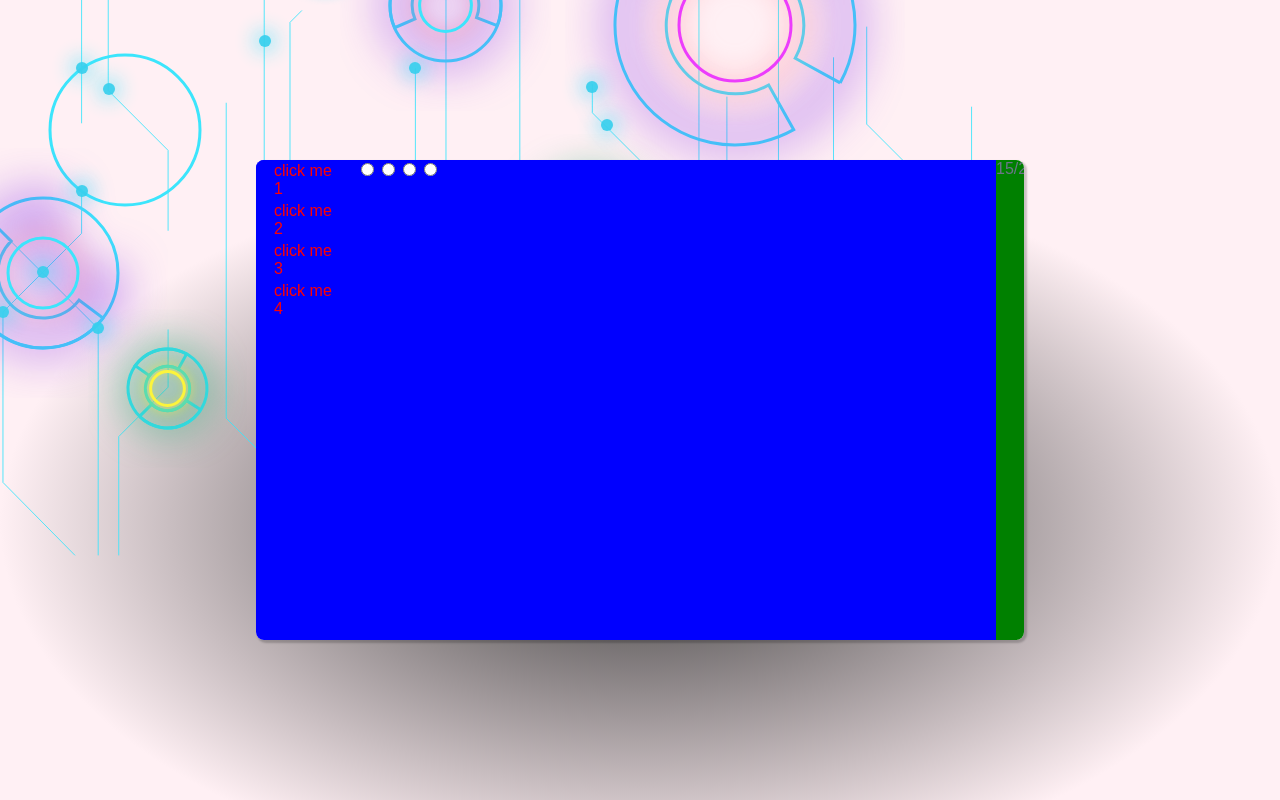
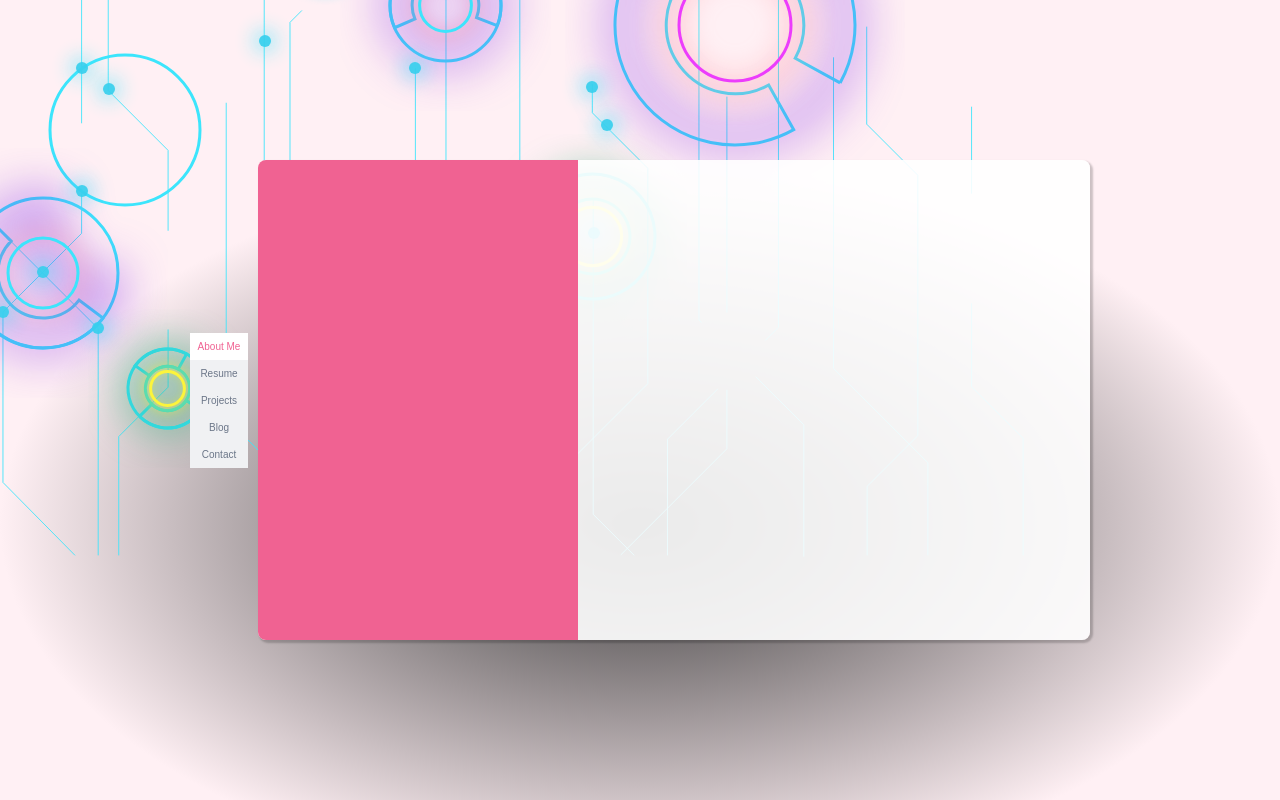
Before and after one commit to brettl1991/Portfolio-01, a Next.js app: page / in a window 1280 px wide. Built offline with nearby package versions, Linux system fonts and the light colour scheme.

Commit message:
feat: change the layout and split navbar from the box component

```diff
--- a/src/app/layout.tsx
+++ b/src/app/layout.tsx
@@ -1,54 +1,19 @@
 "use client";
 
 import { Background, Box, Card, Navbar, Label } from "@/components";
+import { ReactNode } from "react";
 
 import { GlobalStyle } from "../style/global.style";
 
-export default function RootLayout({}) {
+export default function RootLayout({ children }: { children: ReactNode }) {
   return (
     <html>
       <body>
+        <GlobalStyle />
         <Background />
-        <GlobalStyle />
+        <Navbar />
         <Box>
-          <Card>
-            <div>
-              <Label htmlFor="menu-1">click me 1</Label>
-            </div>
-            <div>
-              <Label htmlFor="menu-2">click me 2</Label>
-            </div>
-            <div>
-              <Label htmlFor="menu-3">click me 3</Label>
-            </div>
-            <div>
-              <Label htmlFor="menu-4">click me 4</Label>
-            </div>
-          </Card>
-          <Card $overflow $minWidth={640} $aspect="1/1">
-            <input type="radio" name="yeey" id="menu-1" />
-            <Card $hide $position="absolute" $aspect="1/1" $color="red">
-              show
-            </Card>
-
-            <input type="radio" name="yeey" id="menu-2" />
-            <Card $hide $position="absolute" $aspect="1/1" $color="green">
-              show
-            </Card>
-
-            <input type="radio" name="yeey" id="menu-3" />
-            <Card $hide $position="absolute" $aspect="1/1" $color="blue">
-              hhhh
-            </Card>
-
-            <input type="radio" name="yeey" id="menu-4" />
-            <Card $hide $position="absolute" $aspect="1/1" $color="purple">
-              purple
-            </Card>
-          </Card>
-          <Card $shadow $color="green" $minWidth={480}>
-            15/21
-          </Card>
+          <Card />
         </Box>
       </body>
     </html>
--- a/src/components/box/box.style.ts
+++ b/src/components/box/box.style.ts
@@ -5,7 +5,7 @@ export const Box = styled.div`
   position: relative;
   justify-content: flex-start;
   height: 60vh;
-  width: 60%;
+  width: 65%;
   box-shadow: 2px 2px 2px 1px rgba(0, 0, 0, 0.2);
   overflow: hidden;
   border-radius: 8px;
--- a/src/components/cards/card.style.ts
+++ b/src/components/cards/card.style.ts
@@ -3,9 +3,9 @@ import * as T from "./card.type";
 
 export const CardBox = styled.div<T.cardType>`
   transition: 150ms ease-in-out;
-  aspect-ratio: ${({ $aspect = "15/21" }: T.cardType) => $aspect};
+  aspect-ratio: ${({ $aspect = "6/9" }: T.cardType) => $aspect};
   min-width: ${({ $minWidth = 100 }: T.cardType) => `${$minWidth}px`};
-  background-color: ${({ $color = "blue" }: T.cardType) => $color};
+  background-color: ${({ $color = "#F06292" }: T.cardType) => $color};
   /* min-width: 480px; // 644 */
   /* height: 100%; */
   inset: 0;
--- a/src/components/navbar/navbar.style.ts
+++ b/src/components/navbar/navbar.style.ts
@@ -2,6 +2,15 @@ import Link from "next/link";
 
 import styled from "styled-components";
 import { StyleNavbarTypes } from "./navbar.type";
+
+export const NavBarContainer = styled.div`
+  display: flex;
+  align-items: center;
+  justify-content: center;
+  position: relative;
+  margin-right: 10px;
+  background-color: #fff;
+`;
 
 export const NavBar = styled.nav`
   display: flex;
@@ -17,9 +26,10 @@ export const NavBarLink = styled(Link)<StyleNavbarTypes>`
   width: 100%;
   margin: 0 0.5rem;
   padding: 0.5rem 0;
-  color: ${({ href, $pathName }) => (href === $pathName ? "#fff" : "#6B7688")};
+  color: ${({ href, $pathName }) =>
+    href === $pathName ? "#F06292" : "#6B7688"};
   background-color: ${({ href, $pathName }) =>
-    href === $pathName ? "#F06292" : ""};
+    href === $pathName ? "#fff" : ""};
   font-size: 10px;
   font-family: Arial, Helvetica, sans-serif;
   text-decoration: none;
--- a/src/components/navbar/navbar.tsx
+++ b/src/components/navbar/navbar.tsx
@@ -14,7 +14,7 @@ const Navbar = () => {
   const path = usePathname();
 
   return (
-    <>
+    <S.NavBarContainer>
       <S.NavBar>
         {MENU_LIST.map(({ href, text }) => (
           <S.NavBarLink key={text} href={href} $pathName={path}>
@@ -22,7 +22,7 @@ const Navbar = () => {
           </S.NavBarLink>
         ))}
       </S.NavBar>
-    </>
+    </S.NavBarContainer>
   );
 };
 
--- a/src/style/global.style.ts
+++ b/src/style/global.style.ts
@@ -16,7 +16,7 @@ export const GlobalStyle = createGlobalStyle`
   }
 
   input[type="radio"] {
-    /* display: none; */
+    display: none;
 
     &:checked + div {
       transform: translateX(0) translateY(16px);
```
